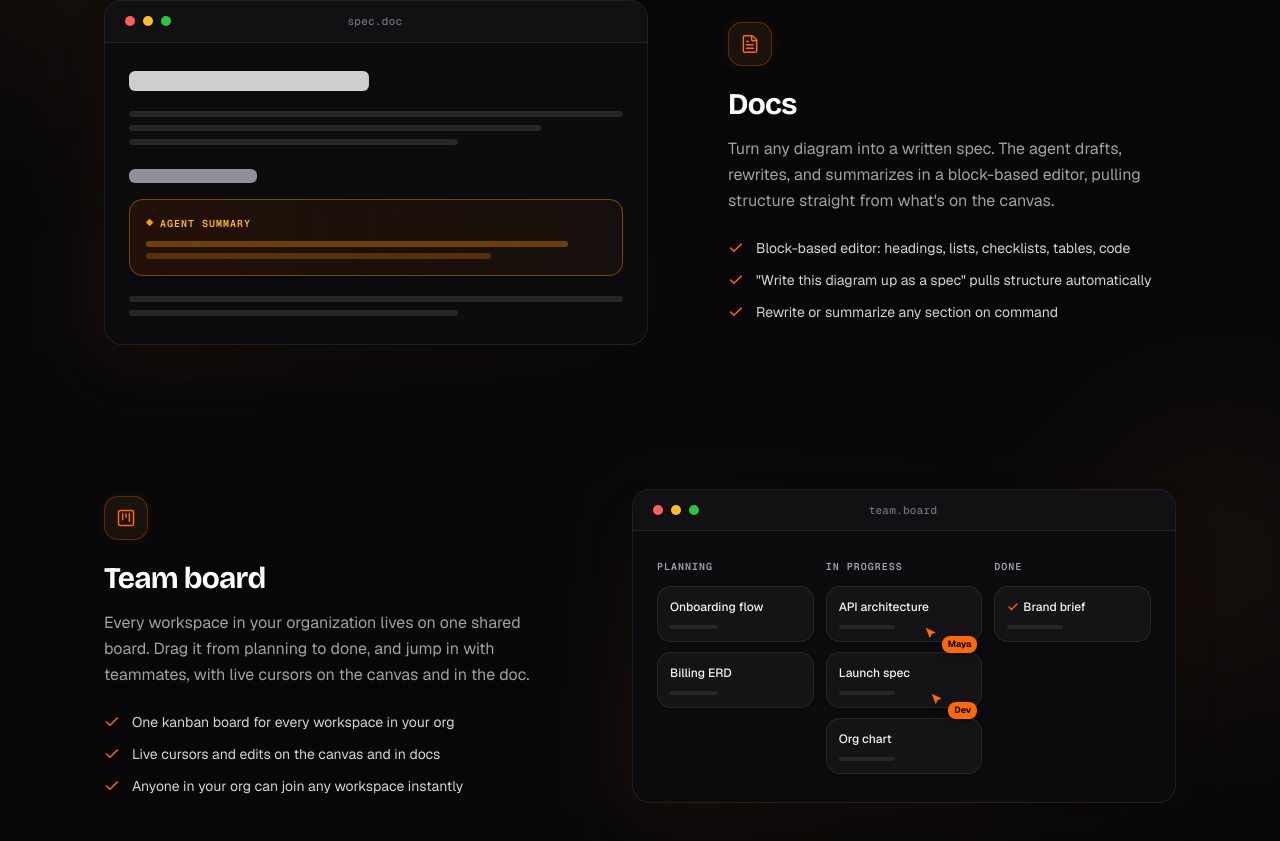
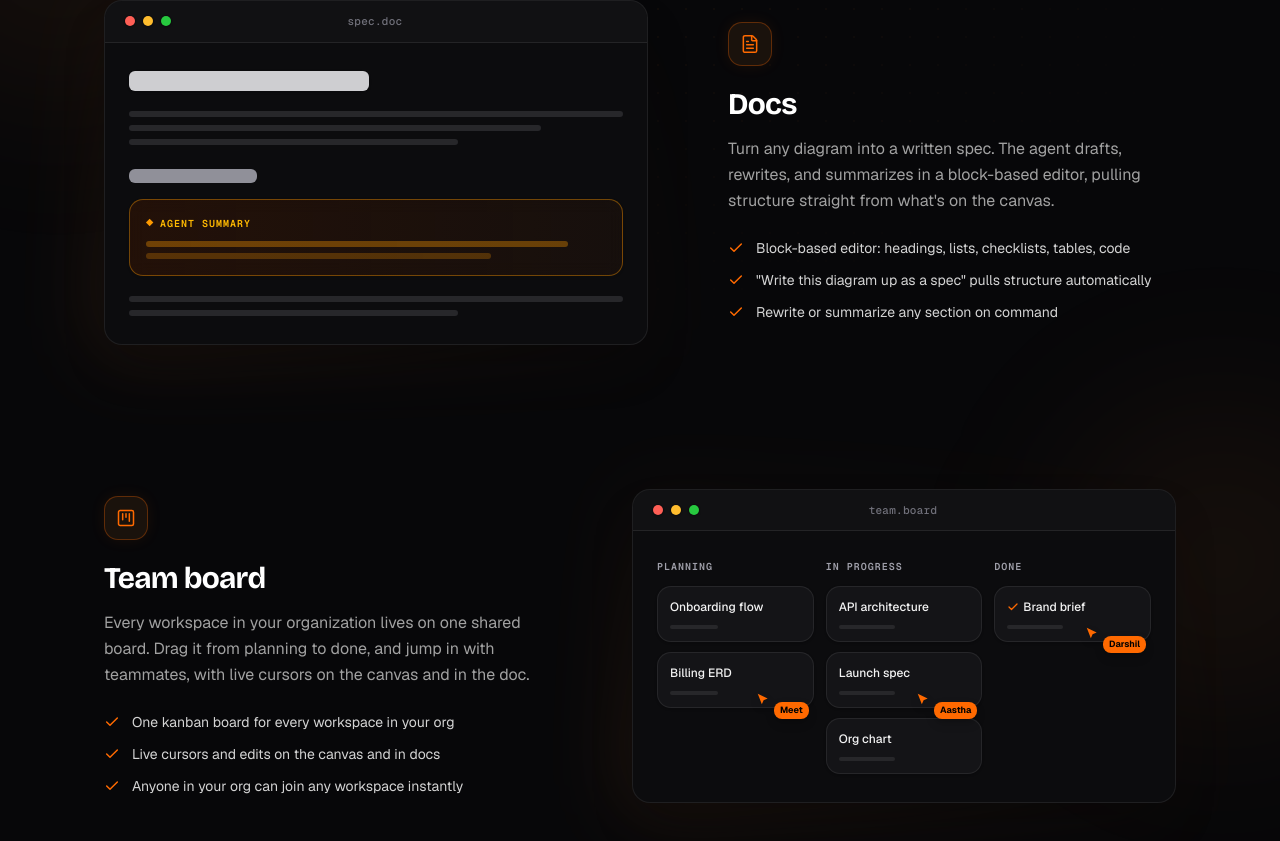
Before and after one commit to meetbhuva07/Outpost, a Next.js app: page / in a window 1280 px wide. Shown: the part 2372-3213 px from the top of the page. Built offline with nearby package versions, Linux system fonts and the light colour scheme; no server answers.

Commit message:
feat: add landing page home component with hero and surface visuals

```diff
--- a/app/page.tsx
+++ b/app/page.tsx
@@ -170,20 +170,20 @@ const BOARD: { name: string; cards: BoardCard[] }[] = [
     name: "PLANNING",
     cards: [
       { title: "Onboarding flow", width: "w-12" },
-      { title: "Billing ERD", width: "w-12" },
+      { title: "Billing ERD", width: "w-12", cursor: "Meet" },
     ],
   },
   {
     name: "IN PROGRESS",
     cards: [
-      { title: "API architecture", width: "w-14", cursor: "Maya" },
-      { title: "Launch spec", width: "w-14", cursor: "Dev" },
+      { title: "API architecture", width: "w-14" },
+      { title: "Launch spec", width: "w-14", cursor: "Aastha" },
       { title: "Org chart", width: "w-14" },
     ],
   },
   {
     name: "DONE",
-    cards: [{ title: "Brand brief", width: "w-14", done: true }],
+    cards: [{ title: "Brand brief", width: "w-14", cursor: "Darshil", done: true }],
   },
 ];
 
```
